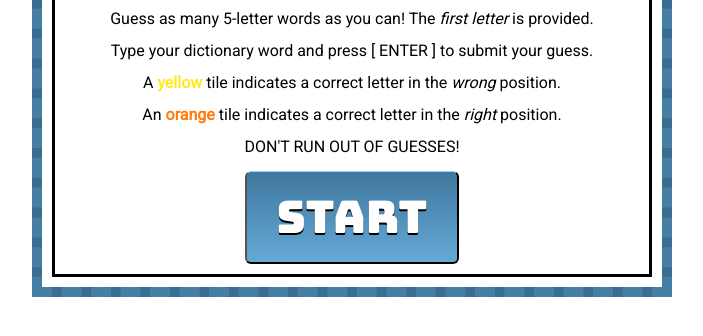
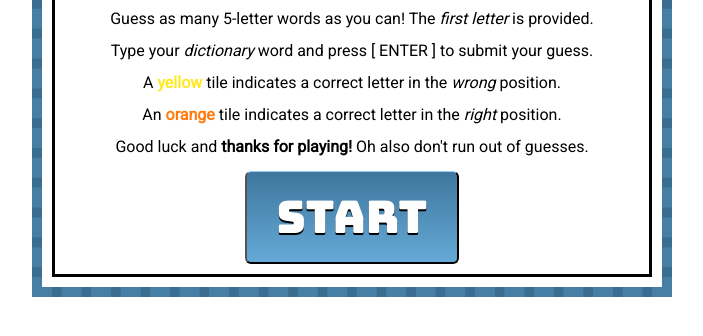
Before and after one commit to adam-rice/Lingo, a website: page index.html in a window 1280 px wide. Shown: the part 280-616 px from the top of the page, without its empty margins (150-853 px from the left). Drawn offline with Linux system fonts and the light colour scheme.

Commit message:
updated instructions

```diff
--- a/index.html
+++ b/index.html
@@ -16,9 +16,9 @@
       <h2> HOW TO PLAY </h2>
       <ul class="instructions">
         <li> Guess as many 5-letter words as you can! The <span class="italics">first letter</span> is provided.</li> <br>
-        <li>Type your <span class ="italic"> dictionary </span> word and press [ ENTER ] to submit your guess.</li><br>
+        <li>Type your <span class ="italics"> dictionary </span> word and press [ ENTER ] to submit your guess.</li><br>
         <li> A <span id="yellow">yellow</span> tile indicates a correct letter in the <span class="italics">wrong</span> position. <br> <br> An <span id="orange">orange</span> tile indicates a correct letter in the <span class="italics">right</span> position. </li> <br>
-        <li> DON'T RUN OUT OF GUESSES!</li> <br>
+        <li> Good luck and <span class="bold">thanks for playing!</span> Oh also don't run out of guesses. </li> <br>
       </ul>
       <a href="lib/game.html"><button type=button id="start-button"> START </button></a>
     <article>
--- a/lib/styles.css
+++ b/lib/styles.css
@@ -50,6 +50,9 @@ h2, ul {
 .italics {
   font-style: italic;
 }
+.bold {
+  font-weight: 900;
+}
 #start-button {
   vertical-align: bottom;
   bottom: 0px;
```
